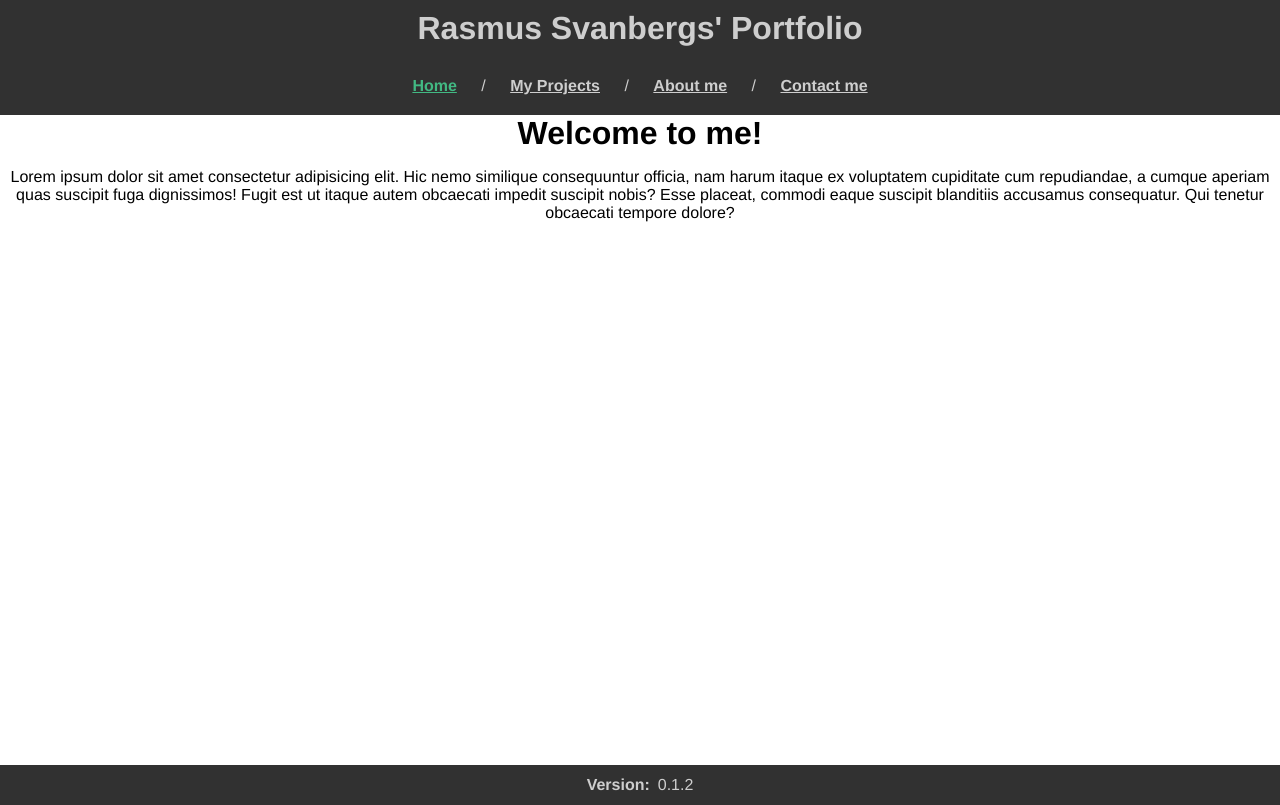
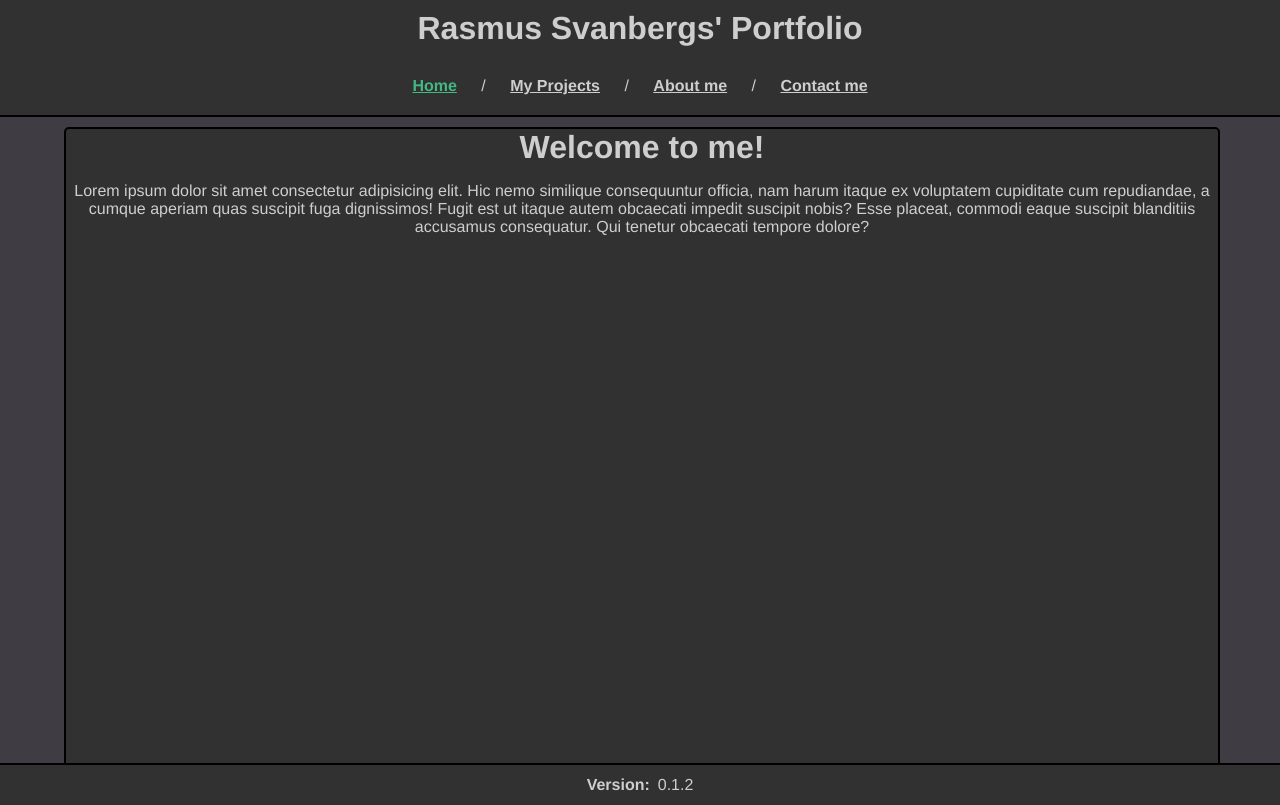
Before and after one commit to ZyntaaX/portfolio-vuejs, a Vue app: page / in a window 1280 px wide. Built offline with nearby package versions, Linux system fonts and the light colour scheme.

Commit message:
Some work since yesterday on CSS

```diff
--- a/src/App.vue
+++ b/src/App.vue
@@ -5,7 +5,7 @@
       <NavBar/>
     </div>
 
-    <router-view/>
+    <router-view class="body__content"/>
 
     <span class="footer">
       <b>
--- a/src/Styles/basic.css
+++ b/src/Styles/basic.css
@@ -1,17 +1,21 @@
 html {
-    height: 100vh;
+    height: 100%;
+    width: 100%;
     overflow: hidden;
     background-color: var(--black);
 }
 
 body {
     height: 100%;
-    background-color:  var(--white);
+    width: 100%;
+    background-color:  var(--secondary-bg-color);
     margin: 0%;
 }
 
+
 .main {
     text-align: center;
+    height:81%;
 }
 
 .main h1 {
@@ -22,6 +26,20 @@ body {
     background-color: var(--primary-bg-color);
     color: var(--text-primary-color);
     padding: 10px;
+    border-bottom: var(--primary-border);
+}
+
+.body__content {
+    background-color: var(--primary-bg-color);
+    width: 90%;
+    height: 100%;
+    margin: 5%;
+    margin-top: 10px;
+    margin-bottom: 10px;
+    border: var(--primary-border);
+    border-radius: 5px;
+    color: var(--text-primary-color);
+    /* margin: 10px; */
 }
 
 .footer {
@@ -35,6 +53,7 @@ body {
 
     background-color: var(--primary-bg-color);
     color: var(--text-primary-color);
+    border-top: var(--primary-border);
 
 
     display: flex;
@@ -52,4 +71,5 @@ body {
     -moz-osx-font-smoothing: grayscale;
 
     text-align: center;
+    height: 100%;
 }
--- a/src/Styles/index.css
+++ b/src/Styles/index.css
@@ -1,6 +1,8 @@
+/* Main theme file */
+@import './theme.css';
+
 /* IMPORT ALL STYLES HERE */
 
-@import './theme.css';
 @import './basic.css';
 @import '../components/NavBarComponent/Styles/NavBarComponent.css';
 
--- a/src/Styles/theme.css
+++ b/src/Styles/theme.css
@@ -2,10 +2,12 @@
     /* Main Color Scheme */
     --main-color: #42b983;
     --primary-bg-color: #313131;
+    --secondary-bg-color: #3f3c44;
 
     /* Basic Colors */
     --black: #000000;
     --white: #ffffff;
+    --primary-border: 2px solid black;
 
     /* Text and links */
     --text-primary-color: rgb(206, 206, 206);
```
